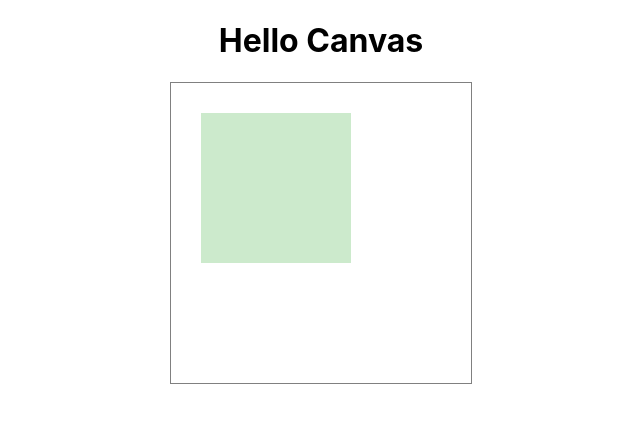
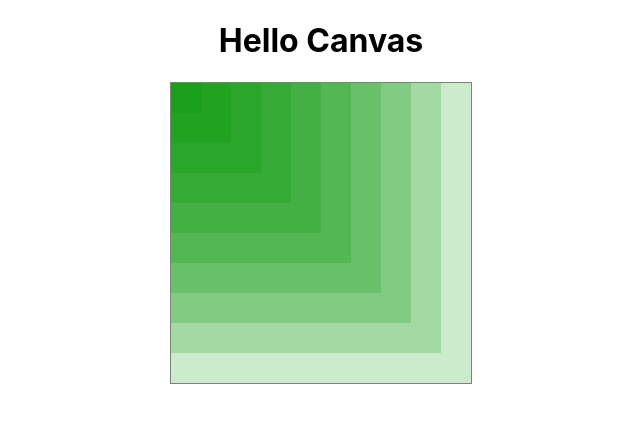
Before and after one commit to arturPabjanczyk/t6-canvas, a React (Create React App) app: page / in a window 1280 px wide. Shown: the top 422 px of the page, without its empty margins (319-959 px from the left). Built offline with nearby package versions, Linux system fonts and the light colour scheme.

Commit message:
Makes number and size of rectangle dependent on props

```diff
--- a/src/App.js
+++ b/src/App.js
@@ -9,11 +9,15 @@ class CanvasExample extends React.Component {
 
     draw() {
         const ctx = this.canvas.current.getContext("2d");
-        const {size} = this.props;
+        const {size, rectanglesCount} = this.props;
         ctx.clearRect(0, 0, size, size);
         ctx.fillStyle = "rgba(0, 150, 0, 0.2)";
-        ctx.fillRect(30, 30, 150, 150);
+        for (let i = 0; i < rectanglesCount; i++) {
+            const rectangleSize = size * (i + 1.0) / rectanglesCount;
+            ctx.fillRect(0, 0, rectangleSize, rectangleSize);
+        }
     }
+
     componentDidMount() {
         this.draw();
     }
@@ -28,7 +32,7 @@ function App() {
     return (
         <div className="App">
             <h1>Hello Canvas</h1>
-            <CanvasExample size={300}/>
+            <CanvasExample size={300} rectanglesCount={10}/>
         </div>
     );
 }
```
